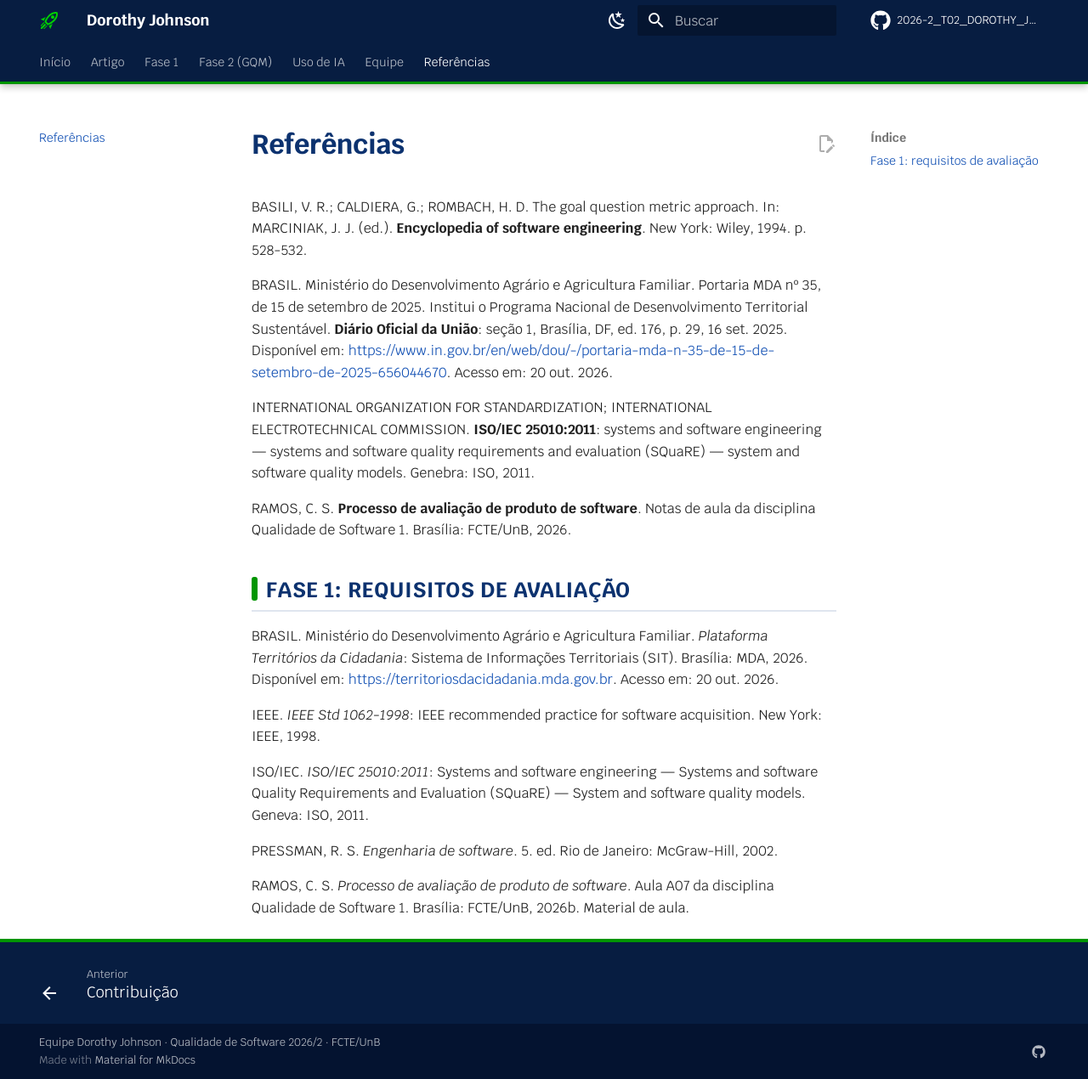
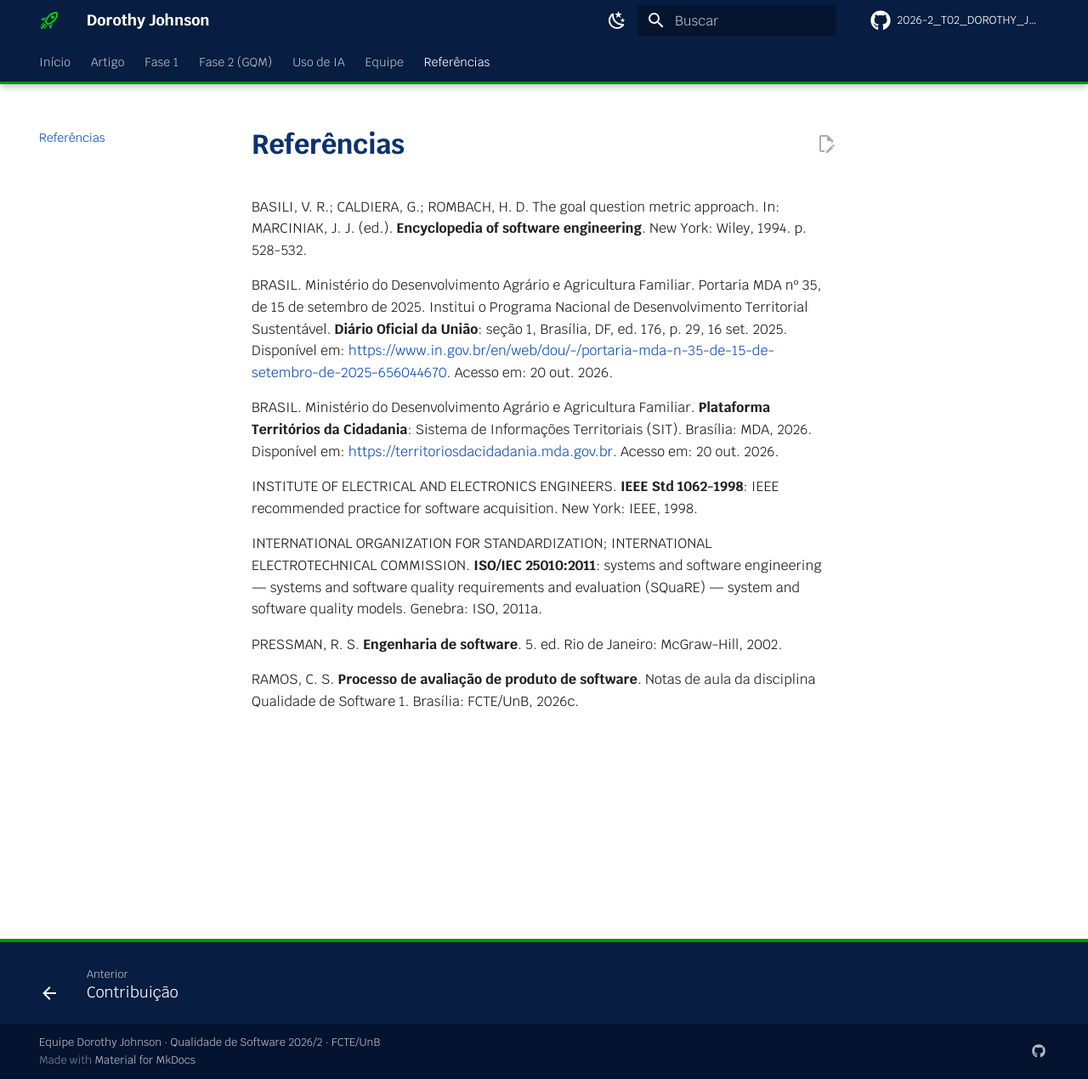
Before and after one commit to FCTE-Qualidade-de-Software-1/2026-2_T02_DOROTHY_JOHSON, an MkDocs documentation site: the page built from docs/referencias.md, in a window 1280 px wide and 1270 px high. Shown: the whole window at 85% size. Built offline with MkDocs 1.6.1 and Material for MkDocs 9.7.7, drawn with Linux system fonts in a browser that asks for light colours; comment, search, counter and statistics services are not loaded.

Commit message:
docs: uniformiza as referências com o padrão da lista principal
Junta as referências numa lista única em ordem alfabética, no formato já
usado em referencias.md, e distingue as obras do mesmo autor e ano:
Aula 08 = 2026a, Aula 09 = 2026b, Aula A07 = 2026c; ISO/IEC 25010:2011 =
2011a e ISO/IEC WD 25023 = 2011b.

```diff
--- a/docs/referencias.md
+++ b/docs/referencias.md
@@ -4,20 +4,14 @@ BASILI, V. R.; CALDIERA, G.; ROMBACH, H. D. The goal question metric approach. I
 
 BRASIL. Ministério do Desenvolvimento Agrário e Agricultura Familiar. Portaria MDA nº 35, de 15 de setembro de 2025. Institui o Programa Nacional de Desenvolvimento Territorial Sustentável. **Diário Oficial da União**: seção 1, Brasília, DF, ed. 176, p. 29, 16 set. 2025. Disponível em: <https://www.in.gov.br/en/web/dou/-/portaria-mda-n-35-de-15-de-setembro-de-2025-656044670>. Acesso em: 20 out. 2026.
 
-INTERNATIONAL ORGANIZATION FOR STANDARDIZATION; INTERNATIONAL ELECTROTECHNICAL COMMISSION. **ISO/IEC 25010:2011**: systems and software engineering — systems and software quality requirements and evaluation (SQuaRE) — system and software quality models. Genebra: ISO, 2011.
+BRASIL. Ministério do Desenvolvimento Agrário e Agricultura Familiar. **Plataforma Territórios da Cidadania**: Sistema de Informações Territoriais (SIT). Brasília: MDA, 2026. Disponível em: <https://territoriosdacidadania.mda.gov.br>. Acesso em: 20 out. 2026.
 
-RAMOS, C. S. **Processo de avaliação de produto de software**. Notas de aula da disciplina Qualidade de Software 1. Brasília: FCTE/UnB, 2026.
+INSTITUTE OF ELECTRICAL AND ELECTRONICS ENGINEERS. **IEEE Std 1062-1998**: IEEE recommended practice for software acquisition. New York: IEEE, 1998.
+
+INTERNATIONAL ORGANIZATION FOR STANDARDIZATION; INTERNATIONAL ELECTROTECHNICAL COMMISSION. **ISO/IEC 25010:2011**: systems and software engineering — systems and software quality requirements and evaluation (SQuaRE) — system and software quality models. Genebra: ISO, 2011a.
+
+PRESSMAN, R. S. **Engenharia de software**. 5. ed. Rio de Janeiro: McGraw-Hill, 2002.
+
+RAMOS, C. S. **Processo de avaliação de produto de software**. Notas de aula da disciplina Qualidade de Software 1. Brasília: FCTE/UnB, 2026c.
 
 <!-- Use um padrão único (ex.: ABNT). -->
-
-## Fase 1: requisitos de avaliação
-
-BRASIL. Ministério do Desenvolvimento Agrário e Agricultura Familiar. *Plataforma Territórios da Cidadania*: Sistema de Informações Territoriais (SIT). Brasília: MDA, 2026. Disponível em: <https://territoriosdacidadania.mda.gov.br>. Acesso em: 20 out. 2026.
-
-IEEE. *IEEE Std 1062-1998*: IEEE recommended practice for software acquisition. New York: IEEE, 1998.
-
-ISO/IEC. *ISO/IEC 25010:2011*: Systems and software engineering — Systems and software Quality Requirements and Evaluation (SQuaRE) — System and software quality models. Geneva: ISO, 2011.
-
-PRESSMAN, R. S. *Engenharia de software*. 5. ed. Rio de Janeiro: McGraw-Hill, 2002.
-
-RAMOS, C. S. *Processo de avaliação de produto de software*. Aula A07 da disciplina Qualidade de Software 1. Brasília: FCTE/UnB, 2026b. Material de aula.
```
Also changed, not shown: docs/fase-1/index.md (+12 -10 lines).
